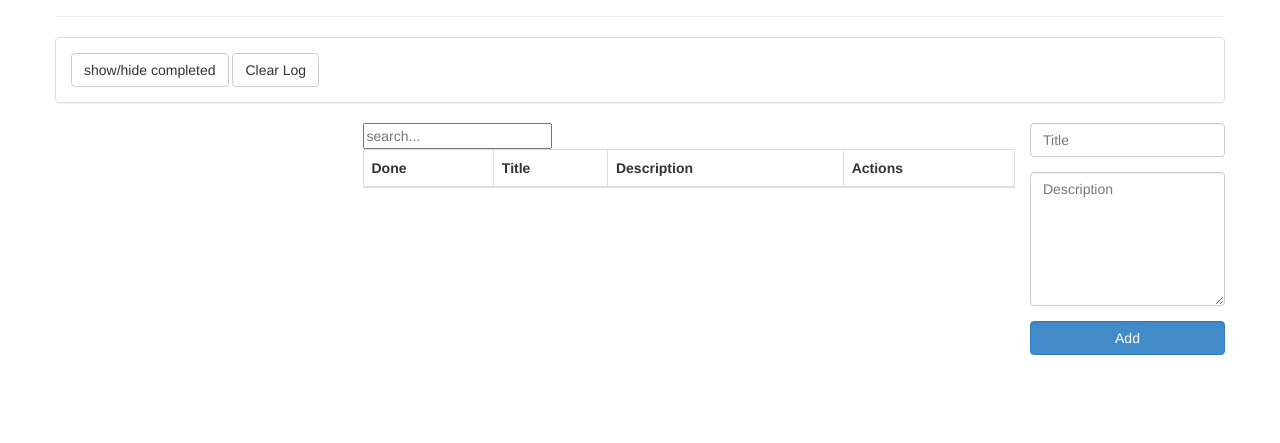
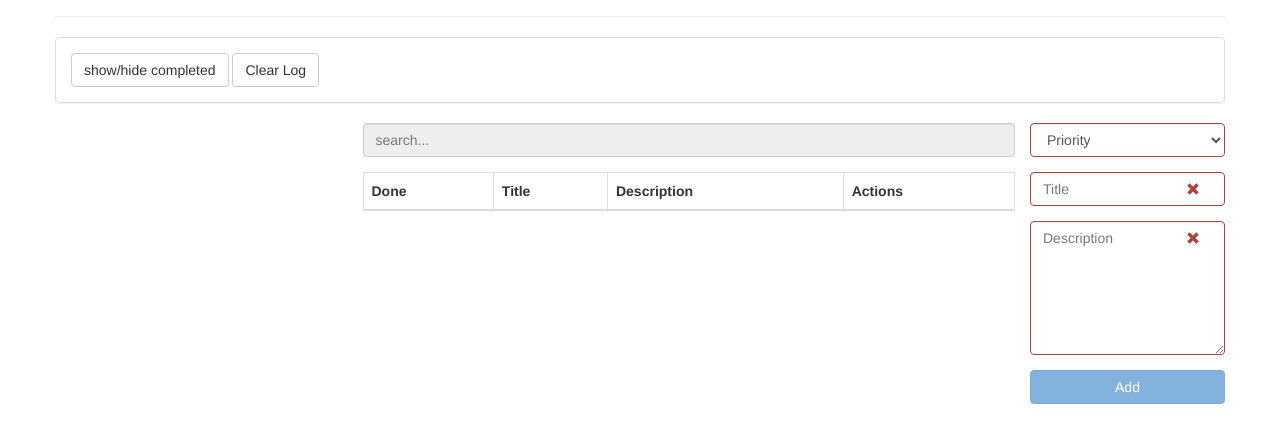
Before and after one commit to guyoliel/Angular-HM, a website: page app/index.html in a window 1280 px wide. Shown: the part 83-526 px from the top of the page. Drawn offline with Linux system fonts and the light colour scheme.

Commit message:
Added the form validation and styled the search bar

```diff
--- a/app/index.html
+++ b/app/index.html
@@ -54,7 +54,9 @@
 
         <!-- task table -->
         <div class="col-lg-7" ng-controller="tableCtrl as table">
-            <input type="text" ng-model="table.search" placeholder="search..."/>
+            <div class="form-group has-feedback">
+                <input type="text" class="form-control" ng-model="table.search" ng-disabled="!table.tasks.length" placeholder="search..."/>
+            </div>
             <table class="table table-striped table-bordered">
                 <thead>
                 <tr>
@@ -89,18 +91,25 @@
         <!-- task form -->
         <div class="col-lg-2" ng-controller = "taskFormCtrl as form">
 
-            <form class="form-horizontal">
+            <form name="formhtml" novalidate class="form-horizontal">
 
-                <div class="form-group">
-                    <input type="text" class="form-control" ng-model="task.title" placeholder="Title">
+                <div class="form-group" ng-class="{'has-error' : formhtml.priority.$pristine, 'has-success' : formhtml.priority.$dirty}">
+                    <select class="form-control" name="priority" ng-model="task.priority" ng-options="option for option in options" required>
+                    </select>
+                </div>
+
+                <div class="form-group" ng-class="{'has-error has-feedback' : formhtml.title.$invalid, 'has-success has-feedback' : formhtml.title.$valid}">
+                    <input type="text" name="title" class="form-control input" ng-model="task.title" placeholder="Title" required ng-minlength="6">
+                    <span class="glyphicon form-control-feedback" ng-class="{'glyphicon-remove' : formhtml.title.$invalid, 'glyphicon-ok' : formhtml.title.$valid}"></span>
+                </div>
+
+                <div class="form-group" ng-class="{'has-error has-feedback' : formhtml.description.$invalid, 'has-success has-feedback' : formhtml.description.$valid}">
+                    <textarea name="description" rows="6" class="form-control input" ng-model="task.description" placeholder="Description" required></textarea>
+                    <span class="glyphicon form-control-feedback" ng-class="{'glyphicon-remove' : formhtml.description.$invalid, 'glyphicon-ok' : formhtml.description.$valid}"></span>
                 </div>
 
                 <div class="form-group">
-                    <textarea rows="6" class="form-control" ng-model="task.description" placeholder="Description"></textarea>
-                </div>
-
-                <div class="form-group">
-                    <button class="form-control btn btn-primary" ng-click="form.addTask(task);">{{ (task.done == null) ? 'Add' : 'Edit'}}</button>
+                    <button class="form-control btn btn-primary" ng-disabled="formhtml.$invalid || formhtml.priority.$pristine" ng-click="form.addTask(task);">{{ (task.done == null) ? 'Add' : 'Edit'}}</button>
                 </div>
             </form>
         </div><!-- /task form -->
--- a/app/scripts/taskForm.controller.js
+++ b/app/scripts/taskForm.controller.js
@@ -2,12 +2,14 @@
     console.log('taskForm controller is running');
     function TaskForm(scope){
         scope.task={};
-        var self = this;
+        scope.options=['Priority','High','Medium','Low'];
+        scope.task.priority=scope.options[0];
         this.addTask=function(task){
                 if(scope.task.done==undefined){
                 scope.task.done=false;
                 scope.$emit('event:addTask',task);
                 scope.task={};
+                scope.task.priority=scope.options[0];
                 }
                 else{
                     scope.task={};
```
